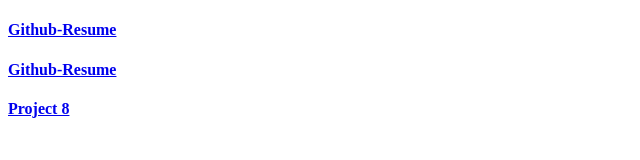
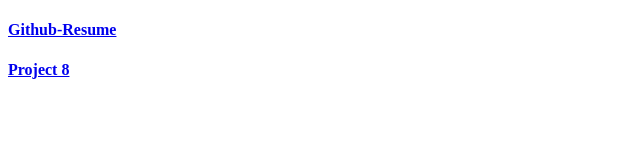
Before and after one commit to TJNeeb/tjneeb.github.io, a plain HTML site: page Sites/index.html in a window 1280 px wide. Shown: the whole page, without its empty margins (0-640 px from the left). Drawn offline with Linux system fonts and the light colour scheme.

Commit message:
Update index.html

```diff
--- a/Sites/index.html
+++ b/Sites/index.html
@@ -7,6 +7,5 @@
 <body>
 
      <h4><a href ="Resume.html">Github-Resume</a></h4>
-     <h4><a href ="Resume.html">Github-Resume</a></h4>
      <h4><a href ="Sites/Project8/index.html"> Project 8 </a></h4>
 </body>
```
